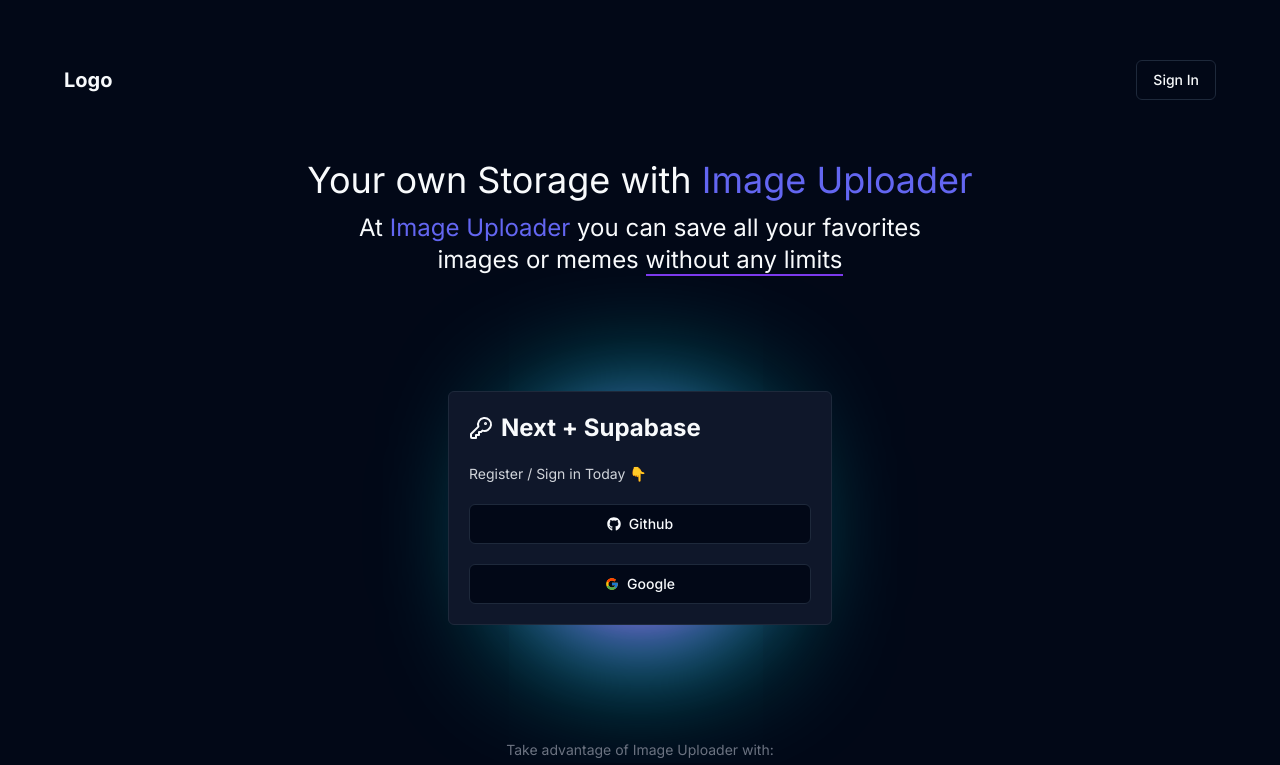
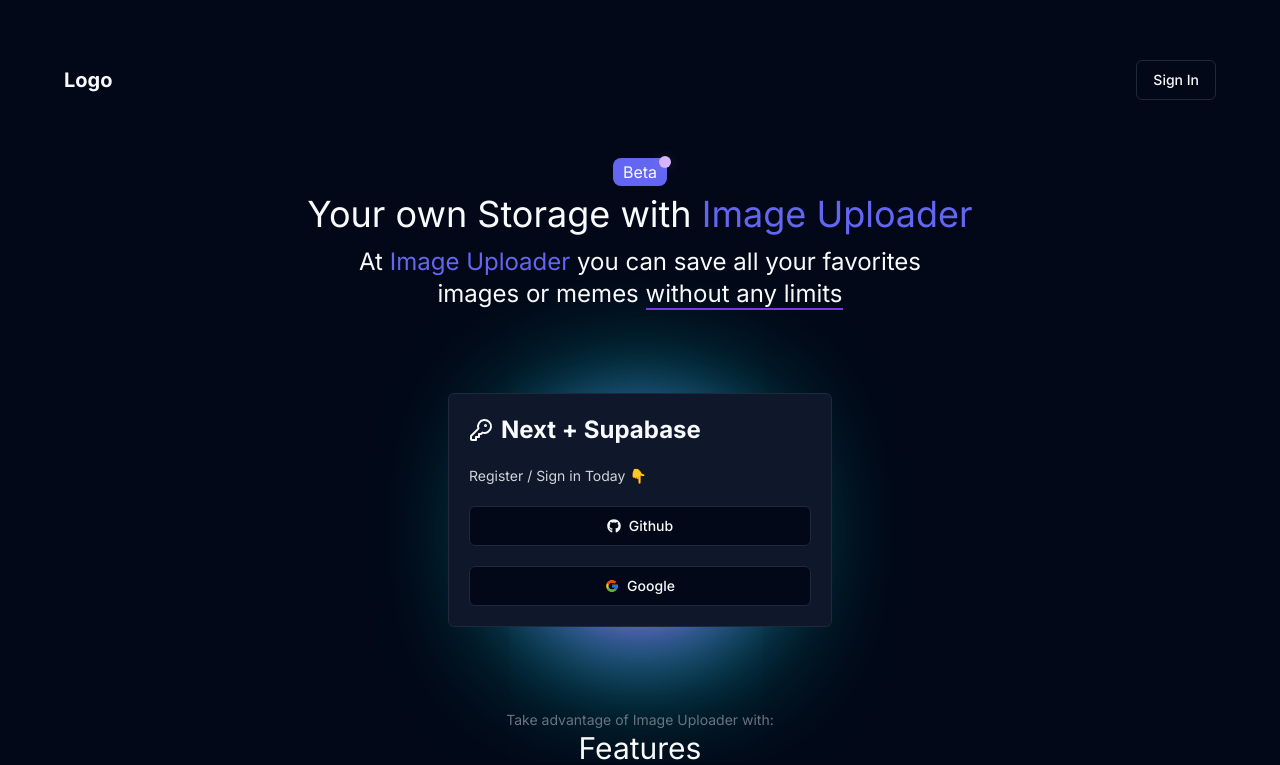
Before and after one commit to JannickPepe/Supabase-Gallery, a Next.js app: page /auth in a window 1280 px wide. Shown: the top 765 px of the page. Built offline with nearby package versions, Linux system fonts and the light colour scheme; no server answers.

Commit message:
made a beta ping component for non and auth landing

```diff
--- a/app/auth/page.tsx
+++ b/app/auth/page.tsx
@@ -35,12 +35,20 @@
 
 	return (
 		<Suspense>
+			<span className="flex items-center justify-center mt-8">
+				<div className="relative">
+					<span className="bg-indigo-500 py-1 px-2.5 rounded-lg">Beta</span>
+					<div className="absolute top-0 right-0 -mr-1 -mt-1 w-3 h-3 rounded-full bg-purple-300 animate-ping"></div>
+					<div className="absolute top-0 right-0 -mr-1 -mt-1 w-3 h-3 rounded-full bg-purple-300"></div>
+				</div>
+			</span>
+
 			<div className="space-y-3">
-				<h1 className="text-4xl text-center">Your own Storage with <span className="text-indigo-500">Image Uploader</span></h1>
+				<h1 className="text-4xl text-center  mt-[-30px]">Your own Storage with <span className="text-indigo-500">Image Uploader</span></h1>
 				<h2 className="mx-auto text-2xl text-center max-w-[600px]">At <span className="text-indigo-500">Image Uploader</span> you can save all your favorites images or memes <span className="border-b-2 border-violet-600">without any limits</span></h2>
 			</div>
 
-			<div className="flex items-center justify-center w-full lg:h-[42vh] xl:h-[48vh]">
+			<div className="flex items-center justify-center w-full lg:h-[38vh] xl:h-[40vh]">
 				<div className=" w-96 rounded-md border p-5 space-y-5 relative bg-slate-900">
 					<div className="flex items-center gap-2">
 						<KeyRound />
--- a/app/page.tsx
+++ b/app/page.tsx
@@ -27,6 +27,14 @@
 
 	return (
 		<div>
+			<span className="flex items-center justify-center mb-2">
+				<div className="relative">
+					<span className="bg-indigo-500 py-1 px-2.5 rounded-lg">Beta</span>
+					<div className="absolute top-0 right-0 -mr-1 -mt-1 w-3 h-3 rounded-full bg-purple-300 animate-ping"></div>
+					<div className="absolute top-0 right-0 -mr-1 -mt-1 w-3 h-3 rounded-full bg-purple-300"></div>
+				</div>
+			</span>
+
 			<div className="flex items-center justify-center gap-3 mb-2">
 				<FaUpload className="h-4 w-4 lg:h-7 lg:w-7"/>
 				<h1 className="text-3xl">Image Uploader</h1>
--- a/components/UploadDashboard.tsx
+++ b/components/UploadDashboard.tsx
@@ -8,7 +8,7 @@
         <div className='flex items-center justify-center'>
             <button
 				onClick={() => { document.getElementById('upload-trigger')?.click(); }}
-                className='text-lg font-semibold border border-indigo-500 shadow-md shadow-sky-700 p-2 rounded-md hover:text-indigo-400 mb-10'
+                className='text-base font-semibold border border-indigo-500 shadow-md shadow-sky-700 p-2 rounded-md hover:text-indigo-400 mb-8'
                 >
 				Upload
 			</button>
```
